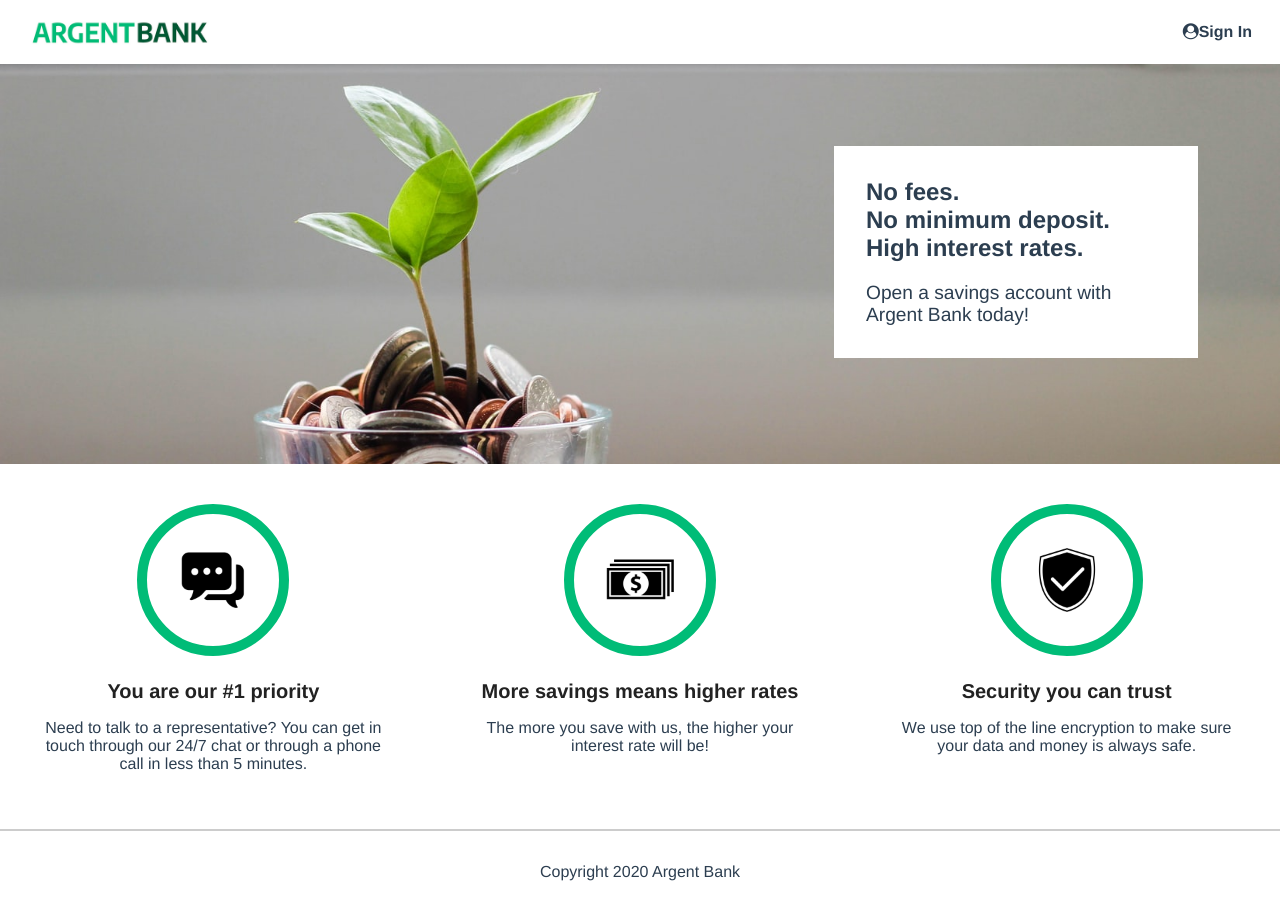
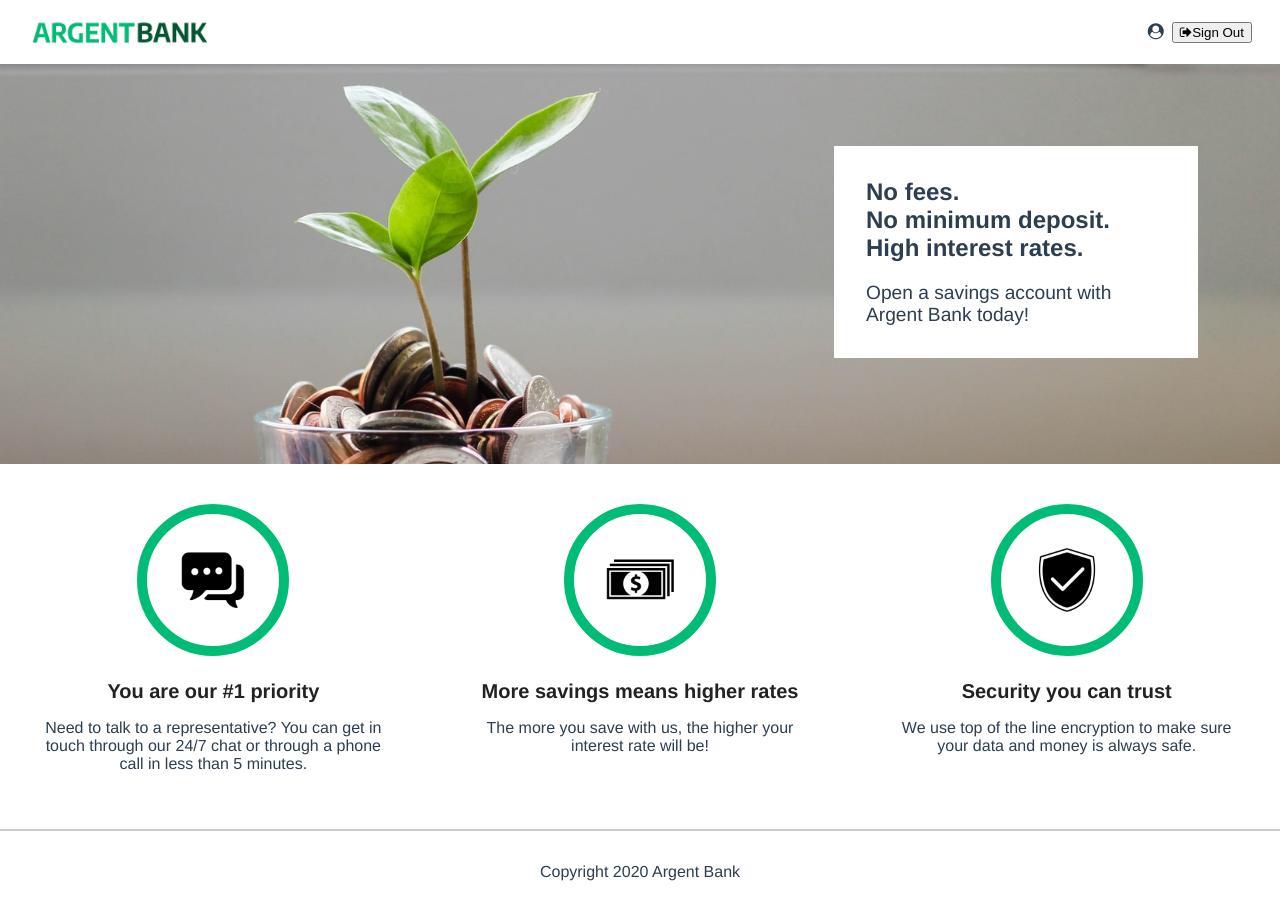
Before and after one commit to TiagoLima-7/OCR-ArgentBank, a React (Vite) app: page / in a window 1280 px wide. Built offline with nearby package versions, Linux system fonts and the light colour scheme; no server answers; sample sign-in values are in the browser's storage.

Commit message:
feat(auth): add redirect if already logged in and auto logout at tab close.

```diff
--- a/index.html
+++ b/index.html
@@ -2,7 +2,7 @@
 <html lang="en">
   <head>
     <meta charset="UTF-8" />
-    <link rel="icon" type="image/svg+xml" href="/favicon.svg" />
+    <link rel="icon" type="image/svg+xml" href="/AB_favicon.png" />
     <meta name="viewport" content="width=device-width, initial-scale=1.0" />
     <!-- Font Awesome -->
     <link
--- a/src/components/Header.jsx
+++ b/src/components/Header.jsx
@@ -7,10 +7,11 @@ function Header() {
   const navigate = useNavigate();
   const { isAuthenticated, user } = useSelector((state) => state.auth);
 
-  const handleLogout = () => {
-    dispatch(logOut());
-    navigate("/");
+  const handleLogout = async () => {
+    await dispatch(logOut());
+    navigate("/", { replace: true });
   };
+
   return (
     <nav className="main-nav">
       <Link className="main-nav-logo" to="/">
--- a/src/components/PrivateRoute.jsx
+++ b/src/components/PrivateRoute.jsx
@@ -5,7 +5,7 @@ function PrivateRoute({ children }) {
   const { isAuthenticated } = useSelector((state) => state.auth);
 
   if (!isAuthenticated) {
-    return <Navigate to="/sign-in" />;
+    return <Navigate to="/sign-in" replace />;
   }
 
   return children;
--- a/src/pages/SignIn.jsx
+++ b/src/pages/SignIn.jsx
@@ -1,6 +1,6 @@
 import { useState } from "react";
 import { useDispatch, useSelector } from "react-redux";
-import { useNavigate } from "react-router-dom";
+import { Navigate, useNavigate } from "react-router-dom";
 import { loginThunk } from "../redux/slices/authSlice";
 
 function SignIn() {
@@ -8,7 +8,14 @@ function SignIn() {
   const [password, setPassword] = useState("");
   const dispatch = useDispatch();
   const navigate = useNavigate();
-  const { isLoading, error } = useSelector((state) => state.auth);
+  const { isLoading, error, isAuthenticated } = useSelector(
+    (state) => state.auth,
+  );
+
+  //Si déjà connecté -> redirige vers /profile
+  if (isAuthenticated) {
+    return <Navigate to="/profile" replace />;
+  }
 
   const handleSubmit = async (e) => {
     e.preventDefault();
--- a/src/redux/slices/authSlice.js
+++ b/src/redux/slices/authSlice.js
@@ -5,9 +5,9 @@ export const loginThunk = createAsyncThunk(
   "auth/login",
   async ({ email, password }, { dispatch, rejectWithValue }) => {
     try {
-      const data = await loginUser(email, password);
+      const data = await loginUser(email, password); //appel API
       const token = data.body.token;
-      localStorage.setItem("token", token); //sauvegarde du token en localStorage
+      sessionStorage.setItem("token", token); //sauvegarde du token en sessionStorage
       //Une fois récupéré le token, on fetch le profil
       dispatch(fetchUserProfile(token));
       return token;
@@ -31,13 +31,15 @@ export const fetchUserProfile = createAsyncThunk(
   },
 );
 
-const token = localStorage.getItem("token"); //récupération du token au démarrage
+const token = sessionStorage.getItem("token"); //récupération du token au démarrage
 
 const initialState = {
   user: null,
   token: token || null,
   // isAuthenticated: false,
-  isAuthenticated: !!token, //true si token existe
+  // isAuthenticated: !!token, //true si token existe
+  // isAuthenticated: token? true : false //true si token existe
+  isAuthenticated: Boolean(token), //true si token existe
   isLoading: false,
   error: null,
 };
@@ -47,7 +49,7 @@ const authSlice = createSlice({
   initialState,
   reducers: {
     logOut(state) {
-      localStorage.removeItem("token"); //supression du token
+      sessionStorage.removeItem("token"); //supression du token
       state.user = null;
       state.token = null;
       state.isAuthenticated = false;
```
Also changed, not shown: public/AB_favicon.png (added).
